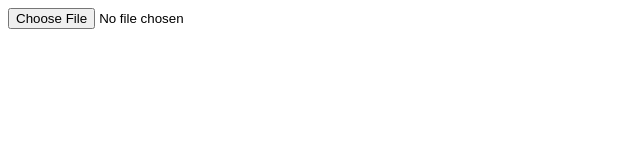
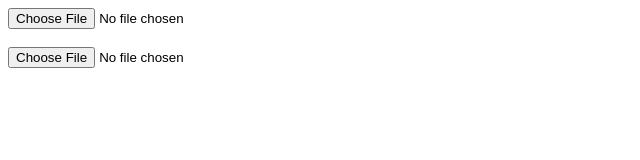
Before and after one commit to flyskylf/LearnWord, a plain HTML site: page file.html in a window 1280 px wide. Shown: the whole page, without its empty margins (0-640 px from the left). Drawn offline with Linux system fonts and the light colour scheme.

Commit message:
Update file.html

```diff
--- a/file.html
+++ b/file.html
@@ -9,6 +9,9 @@
   <title>Document</title>
  </head>
  <body>
-  <input type="file" name="uploadfile" id="uploadfile" />
+  <input type="file" name="uploadfile" id="uploadfile" accept=".html, .htm"/>
+  <br>
+  <br>
+  <input type="file" accept=".1"/>
  </body>
 </html>
```
